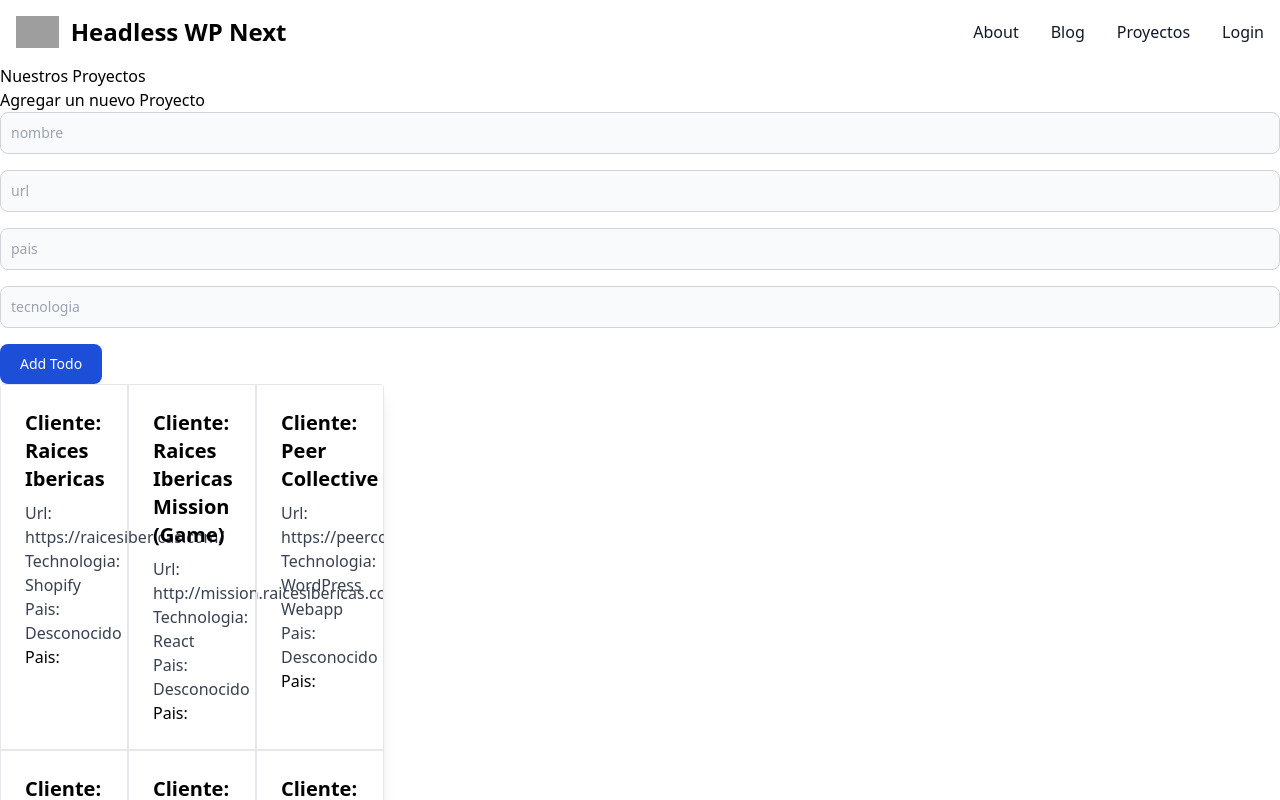
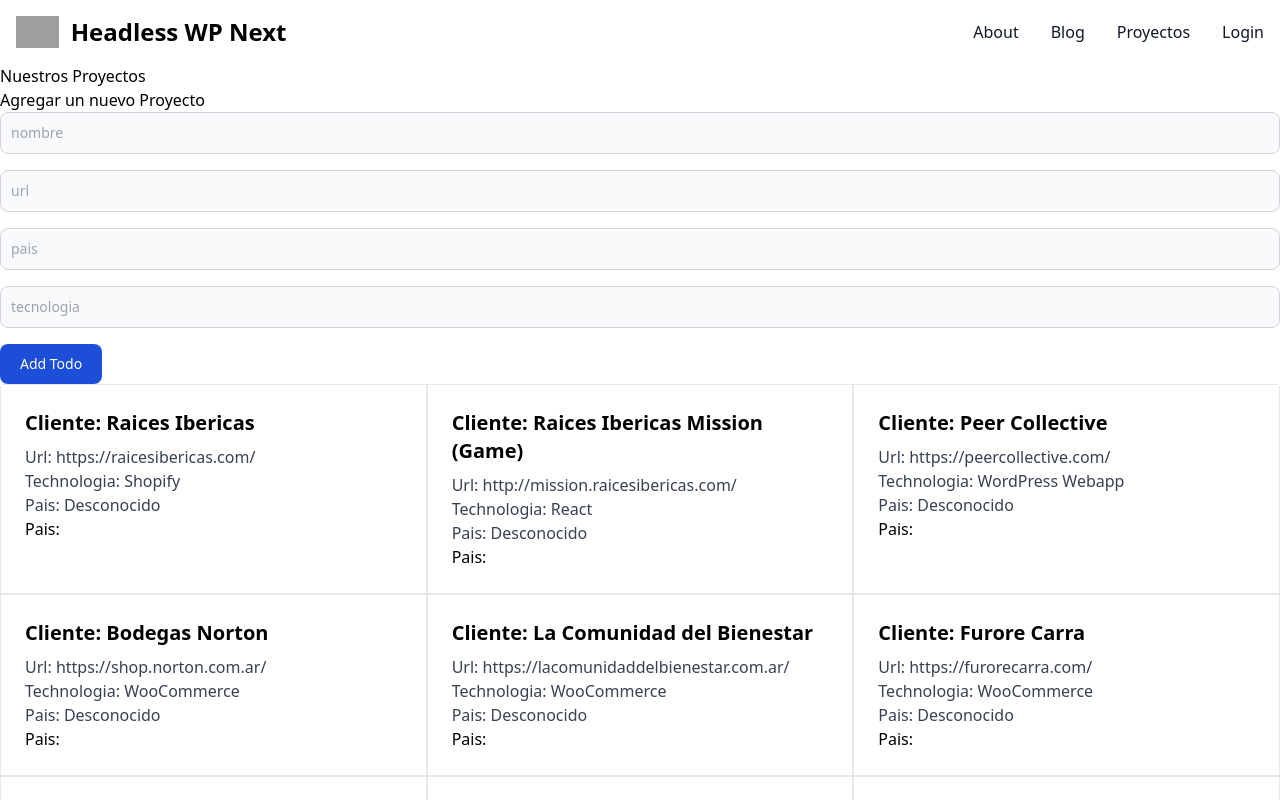
Before and after one commit to Guillef33/nextHeadlessWP, a Next.js app: page /proyectos in a window 1280 px wide. Shown: the top 800 px of the page. Built offline with nearby package versions, Linux system fonts and the light colour scheme; no server answers; grey boxes are pictures that could not be loaded.

Commit message:
Proyectos / Remove the max width of the section

```diff
--- a/src/app/proyectos/page.js
+++ b/src/app/proyectos/page.js
@@ -48,17 +48,18 @@
         addTodo={addTodo}
       />
 
-      <div className="grid grid-cols-3 max-w-sm rounded overflow-hidden shadow-lg">
+      <div className="grid grid-cols-3 rounded overflow-hidden shadow-lg">
         {proyectos.map((item, index) => {
           return (
             <div className="p-6 border" key={index}>
               <h1 className="font-bold text-xl mb-2">Cliente: {item.nombre}</h1>
               <h4 className="text-gray-700 text-base">Url: {item.url}</h4>
-              <p className="text-gray-700 text-base">Technologia: {item.tecnologia}</p>
+              <p className="text-gray-700 text-base">
+                Technologia: {item.tecnologia}
+              </p>
               <p>{item.año}</p>
               <p className="text-gray-700 text-base">Pais: {item.pais}</p>
-              <p >Pais:</p>
-
+              <p>Pais:</p>
             </div>
           );
         })}
```
